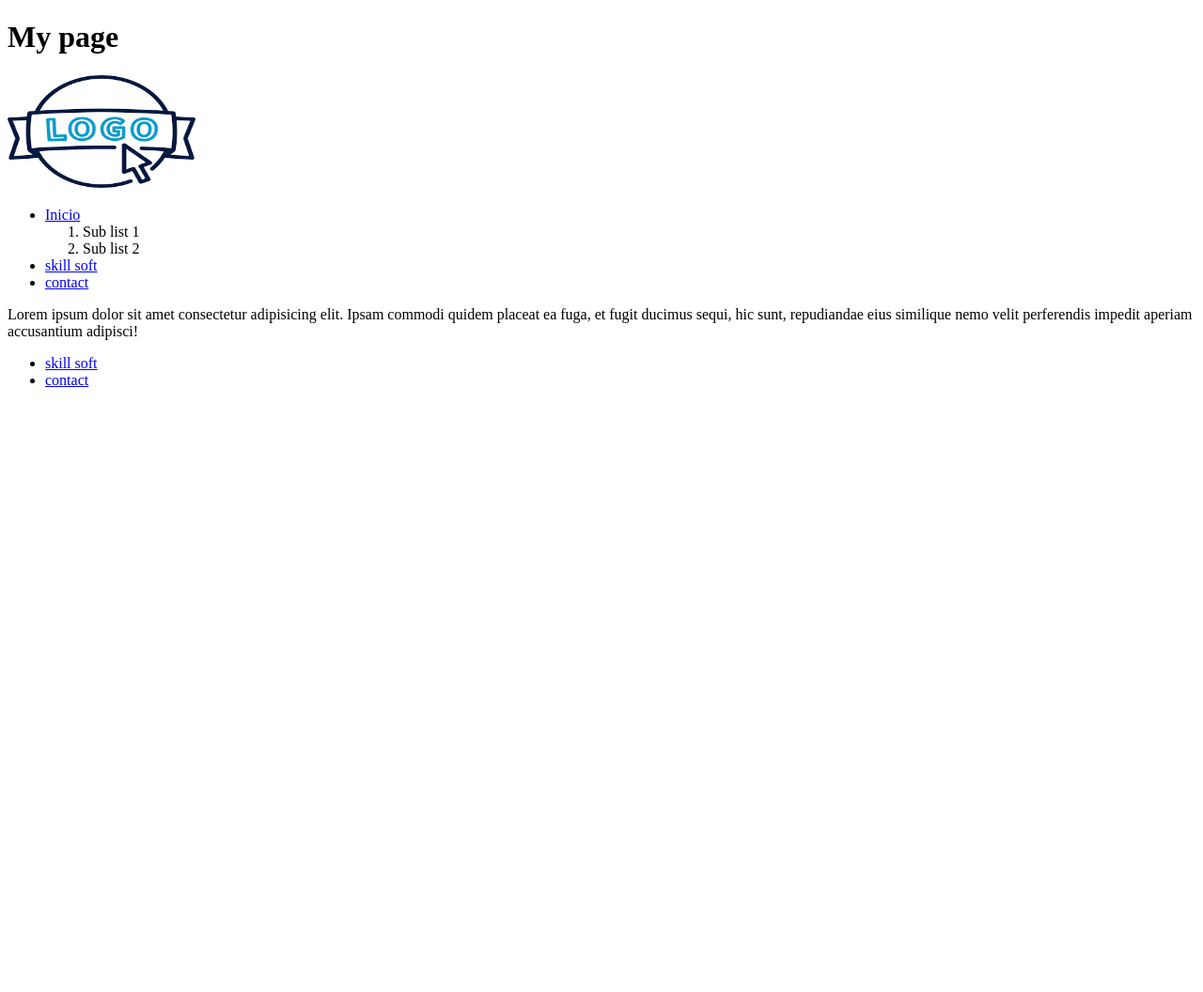
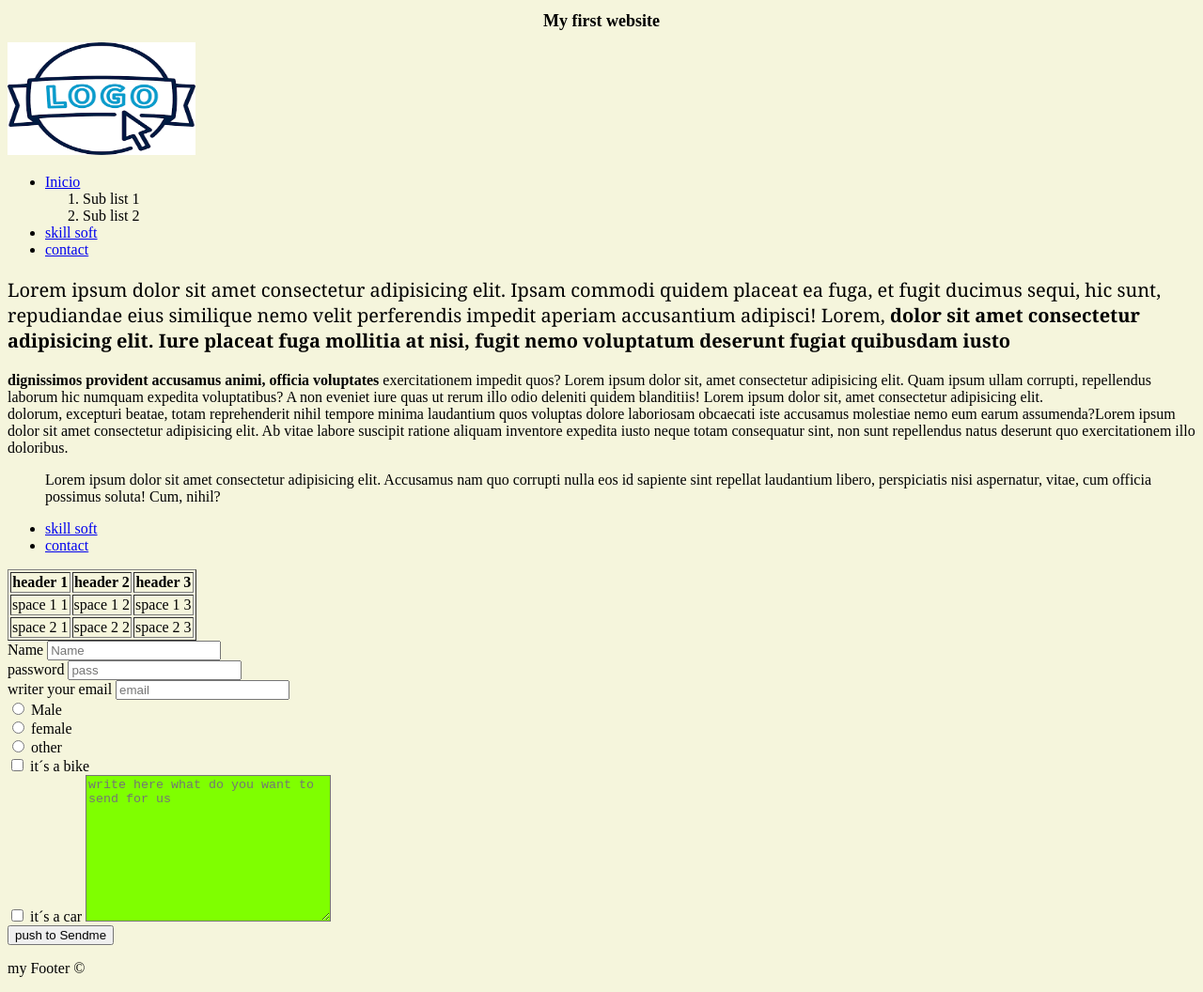
Before and after one commit to Miguel-Angel-Guate/FirstWeek_one, a plain HTML site: page index.html in a window 1280 px wide. Shown: the whole page at 94% size. Before the commit the page ends 800 px from the top, so only its background shows below. Drawn offline with Linux system fonts and the light colour scheme.

Commit message:
it´s the second time for update on the day

```diff
--- a/index.css
+++ b/index.css
@@ -2,3 +2,21 @@
        width: 200px;
        height: 120px;
 }
+.navOne{
+
+}
+body{
+       background-color: beige;
+}
+h1{
+       font-size: large;
+       text-align: center;
+}
+.text{
+       justify-content: center;
+       font-family: Cambria, Cochin, Georgia, Times, 'Times New Roman', serif;
+       font-size: 20px;
+}
+.textArea{
+       background-color: chartreuse;
+}
--- a/index.html
+++ b/index.html
@@ -1,5 +1,6 @@
 <!DOCTYPE html>
 <html lang="en">
+
 <head>
        <link rel="stylesheet" href="index.css">
        <meta charset="UTF-8">
@@ -7,9 +8,10 @@
        <meta http-equiv="X-UA-Compatible" content="ie=edge">
        <title>My first website</title>
 </head>
+
 <body>
        <header>
-       <h1>My page</h1>
+              <h1>My first website</h1>
               <img class="one" src="./img/logo.png" alt="it´s just example image">
 
        </header>
@@ -36,7 +38,14 @@
        </nav>
        <section>
               <article>
-       <p>Lorem ipsum dolor sit amet consectetur adipisicing elit. Ipsam commodi quidem placeat ea fuga, et fugit ducimus sequi, hic sunt, repudiandae eius similique nemo velit perferendis impedit aperiam accusantium adipisci!</p>
+                     <p class="text">Lorem ipsum dolor sit amet consectetur adipisicing elit. Ipsam commodi quidem placeat ea fuga,
+                            et fugit ducimus sequi, hic sunt, repudiandae eius similique nemo velit perferendis impedit
+                            aperiam accusantium adipisci! Lorem, <strong> dolor sit amet consectetur adipisicing elit. Iure
+                            placeat fuga mollitia at nisi, fugit nemo voluptatum deserunt fugiat quibusdam iusto </p>
+                            dignissimos provident accusamus animi, officia voluptates </strong>exercitationem impedit quos? Lorem
+                            ipsum dolor sit, amet consectetur adipisicing elit. Quam ipsum ullam corrupti, repellendus
+                            laborum hic numquam expedita voluptatibus? A non eveniet iure quas ut rerum illo odio
+                            deleniti quidem blanditiis! Lorem ipsum dolor sit, amet consectetur adipisicing elit. <br/> dolorum, excepturi beatae, totam reprehenderit nihil tempore minima laudantium quos voluptas dolore laboriosam obcaecati iste accusamus molestiae nemo eum earum assumenda?Lorem ipsum dolor sit amet consectetur adipisicing elit. Ab vitae labore suscipit ratione aliquam inventore expedita iusto neque totam consequatur sint, non sunt repellendus natus deserunt quo exercitationem illo doloribus. <blockquote> Lorem ipsum dolor sit amet consectetur adipisicing elit. Accusamus nam quo corrupti nulla eos id sapiente sint repellat laudantium libero, perspiciatis nisi aspernatur, vitae, cum officia possimus soluta! Cum, nihil?</blockquote></p>
               </article>
        </section>
        <aside>
@@ -49,6 +58,53 @@
                      </li>
               </ul>
        </aside>
+       <table border="1">
+              <tr>
+                     <th>header 1</th>
+                     <th>header 2</th>
+                     <th>header 3</th>
+              </tr>
+              <tr>
+                     <td>space 1 1</td>
+                     <td>space 1 2</td>
+                     <td>space 1 3</td>
+              </tr>
+              <td>space 2 1</td>
+              <td>space 2  2</td>
+              <td>space 2  3</td>
+       </table>
+       <form>
+              <label for="Name">Name</label>
+              <input type="text" name="name" placeholder="Name">
+              <br>
+              <label for="password">password</label>
+              <input type="password" name="password" placeholder="pass">
+              <br>
+              <label for="email">writer your email</label>
+              <input type="email" name="email" id="email" placeholder="email" required>
+              <br>
+              <input type="radio" name="gender" value="male">
+              <label for="male">Male</label>
+              <br>
+              <input type="radio" name="female" value="female">
+              <label for="male">female</label>
+              <br>
+              <input type="radio" name="gender" value="other" id="">
+              <label for="other">other</label>
+              <br>
+              <input type="checkbox" name="vehicle1" value="bike" id="">
+              <label for="vehicle1">it´s a bike</label>
+              <br>
+              <input type="checkbox" name="vehicle2" value="Car" id="">
+              <label for="vehicle2">it´s a car </label>
+              <textarea class="textArea" name="description" id="" cols="30" rows="10" placeholder="write here what do you want to send for us"></textarea>
+              <br>
+              <input type="submit" value="push to Sendme">
+       </form>
+       <footer>
+              <p>my Footer &copy;</p>
+       </footer>
 
 </body>
+
 </html>
```
Lines whose indentation alone changed are shown as unchanged.
